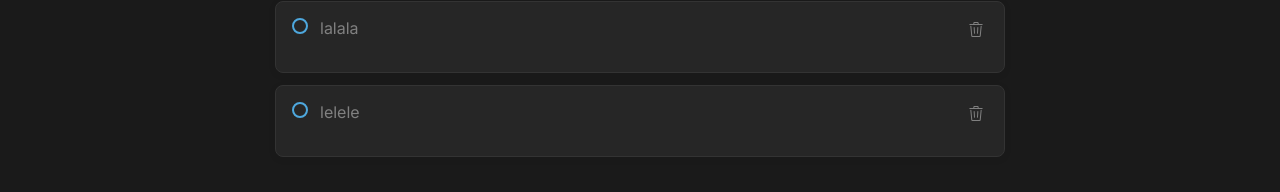
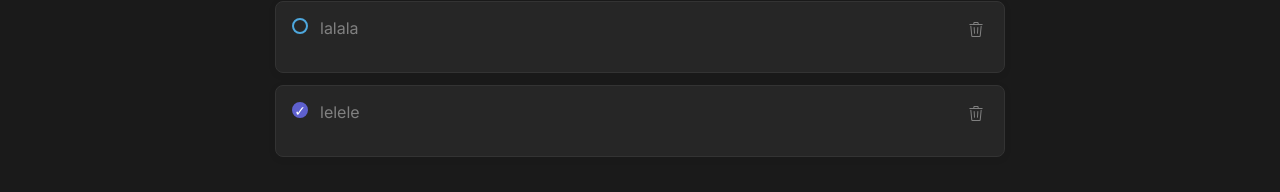
Before and after one commit to 4llves/toDo, a React (Vite) app: page / in a window 1280 px wide. Shown: the part 336-528 px from the top of the page. Built offline with nearby package versions, Linux system fonts and the light colour scheme.

Commit message:
test checkbox

```diff
--- a/src/components/Task.tsx
+++ b/src/components/Task.tsx
@@ -1,3 +1,4 @@
+import { useState } from 'react'
 import styles from './Task.module.css'
 import { GoTrash } from 'react-icons/go'
 
@@ -13,9 +14,19 @@ interface TaskProps {
 }
 
 export function Task({ task }: TaskProps) {
+  const [isChecked, setIsChecked] = useState(task.isCompleted)
+
+  const handleCheckboxChange = () => {
+    setIsChecked(!isChecked)
+  }
+
   return (
     <div className={styles.wrapper}>
-      <input type="checkbox" name="" id="" />
+      <input
+        type="checkbox"
+        checked={isChecked}
+        onChange={handleCheckboxChange}
+      />
       <p>{task.content}</p>
       <button title="Deletar comentário">
         <GoTrash />
```
